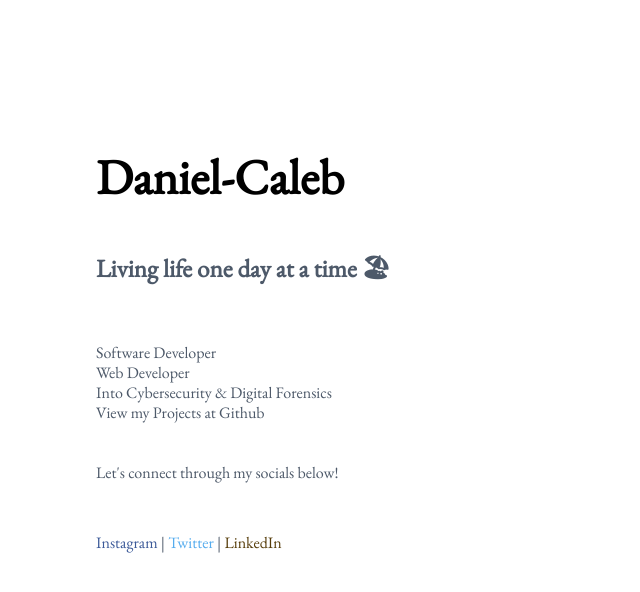
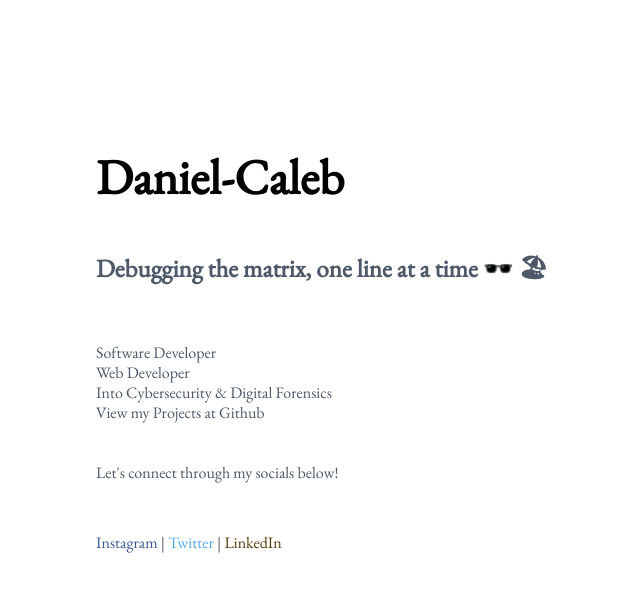
Before and after one commit to daniel-caleb/iamdanielcaleb, a plain HTML site: page index.html in a window 1280 px wide. Shown: the whole page, without its empty margins (169-809 px from the left). Drawn offline with nearby package versions, Linux system fonts and the light colour scheme.

Commit message:
Update index.html

```diff
--- a/index.html
+++ b/index.html
@@ -42,7 +42,7 @@
     <section>
         <h1>Daniel-Caleb</h1>
         <h5 class="text-secondary">
-            Living life one day at a time 🏖
+            Debugging the matrix, one line at a time 🕶️ 🏖
         </h5>
     </section>
 
```
